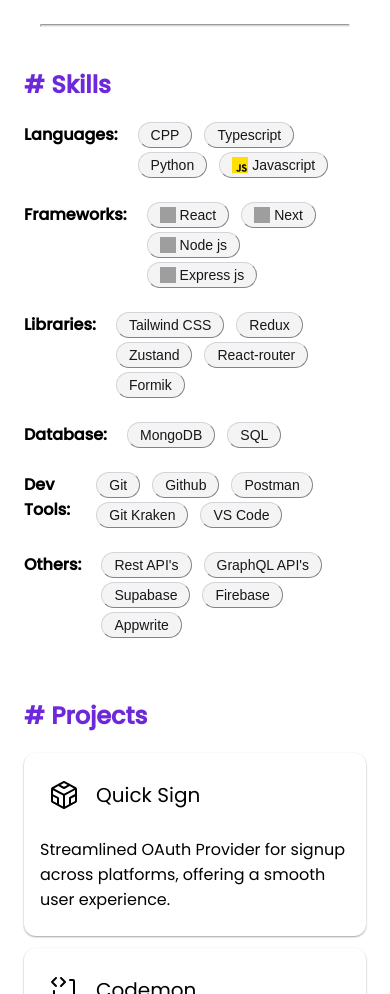
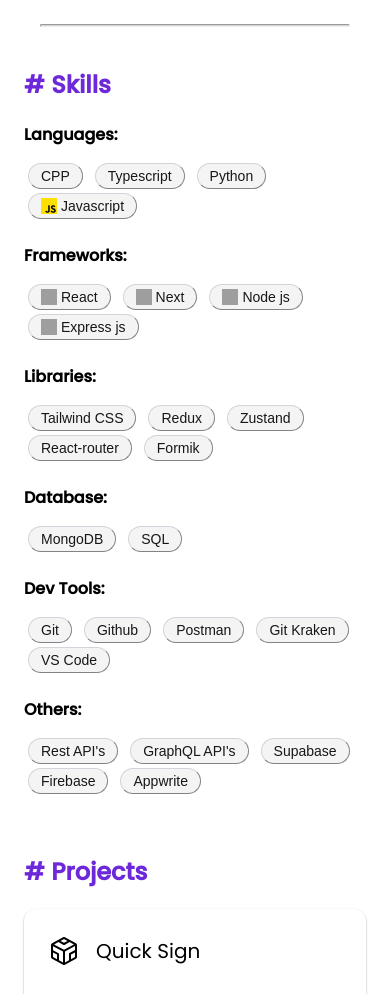
Before and after one commit to anurag-327/Portfolio, a Next.js app: page / in a window 390 px wide. Shown: the part 980-1974 px from the top of the page. Built offline with nearby package versions, Linux system fonts and the light colour scheme; grey boxes are pictures that could not be loaded.

Commit message:
optimized skills section

```diff
--- a/app/page.js
+++ b/app/page.js
@@ -4,7 +4,7 @@
 import Home_About from '@/components/Home_About'
 import Home_Projects from '@/components/Home_Projects'
 import Navigation from '@/components/Navigation'
-import Skills from '@/components/Skills'
+import Home_Skills from '@/components/Home_Skills'
 import Image from 'next/image'
 
 
@@ -17,7 +17,7 @@
             <Navigation active="home" />
             <Home_About />
             <hr className='w-[90%] mx-auto h-px mt-10 mb-5 rounded-full bg-zinc-300'></hr>
-            <Skills />
+            <Home_Skills />
             <Home_Projects />
             <Footer />
          </div>
--- a/components/Home_Projects.jsx
+++ b/components/Home_Projects.jsx
@@ -27,7 +27,7 @@
                     projectsList.map((data,index) => <Project key={index} data={data} /> )
                 }
              </ul>
-             <a href="/projects" className='float-right'>View all projects</a>
+             <a href="/projects" className='float-right'>View all projects </a>
          </div>
     </div>
   )
--- a/components/Skills.jsx
+++ b/components/Home_Skills.jsx
@@ -1,11 +1,11 @@
 import React from 'react'
 
-const Skills = () => {
+const Home_Skills = () => {
   return (
     <div>
       <h2 className='font-bold text-violet-700 dark:text-violet-400'># Skills</h2>
       <div className='flex flex-col gap-6 md:gap-4'>
-        <div className='flex gap-4'>
+        <div className='flex flex-col gap-4 md:flex-row'>
           <div className='font-semibold'>Languages:</div>
           <div className='flex flex-wrap gap-1'>
               <button className="inline-flex items-center px-3 py-1 mx-1 text-sm leading-4 border border-gray-300 rounded-full dark:border-gray-100 bg-zinc-100 dark:bg-zinc-200 text-neutral-900 dark:text-neutral-700"><span>CPP</span></button>
@@ -15,7 +15,7 @@
           </div>
         </div>
 
-        <div className='flex gap-4'>
+        <div className='flex flex-col gap-4 md:flex-row'>
           <div className='font-semibold'>Frameworks:</div>
           <div className='flex flex-wrap gap-1'>
               <button className="inline-flex items-center px-3 py-1 mx-1 text-sm leading-4 border border-gray-300 rounded-full dark:border-gray-100 bg-zinc-100 dark:bg-zinc-200 text-neutral-900 dark:text-neutral-700"><img className='w-4 h-4 mr-1' src="https://d26c7l40gvbbg2.cloudfront.net/tool_icons/reactjs.svg" alt="js"/><span>React</span></button>
@@ -25,7 +25,7 @@
           </div>
         </div>
 
-        <div className='flex gap-4'>
+        <div className='flex flex-col gap-4 md:flex-row'>
           <div className='font-semibold'>Libraries:</div>
           <div className='flex flex-wrap gap-1'>
               <button className="inline-flex items-center px-3 py-1 mx-1 text-sm leading-4 border border-gray-300 rounded-full dark:border-gray-100 bg-zinc-100 dark:bg-zinc-200 text-neutral-900 dark:text-neutral-700"><span>Tailwind CSS</span></button>
@@ -36,7 +36,7 @@
           </div>
         </div>
 
-        <div className='flex gap-4'>
+        <div className='flex flex-col gap-4 md:flex-row'>
           <div className='font-semibold'>Database:</div>
           <div className='flex flex-wrap gap-1'>
               <button className="inline-flex items-center px-3 py-1 mx-1 text-sm leading-4 border border-gray-300 rounded-full dark:border-gray-100 bg-zinc-100 dark:bg-zinc-200 text-neutral-900 dark:text-neutral-700"><span>MongoDB</span></button>
@@ -44,7 +44,7 @@
           </div>
         </div>
 
-        <div className='flex gap-4'>
+        <div className='flex flex-col gap-4 md:flex-row'>
           <div className='font-semibold'>Dev Tools:</div>
           <div className='flex flex-wrap gap-1'>
               <button className="inline-flex items-center px-3 py-1 mx-1 text-sm leading-4 border border-gray-300 rounded-full dark:border-gray-100 bg-zinc-100 dark:bg-zinc-200 text-neutral-900 dark:text-neutral-700"><span>Git</span></button>
@@ -55,7 +55,7 @@
           </div>
         </div>
 
-        <div className='flex gap-4'>
+        <div className='flex flex-col gap-4 md:flex-row'>
           <div className='font-semibold'>Others:</div>
           <div className='flex flex-wrap gap-1'>
               <button className="inline-flex items-center px-3 py-1 mx-1 text-sm leading-4 border border-gray-300 rounded-full dark:border-gray-100 bg-zinc-100 dark:bg-zinc-200 text-neutral-900 dark:text-neutral-700"><span>Rest API's</span></button>
@@ -70,4 +70,4 @@
   )
 }
 
-export default Skills
+export default Home_Skills
```
